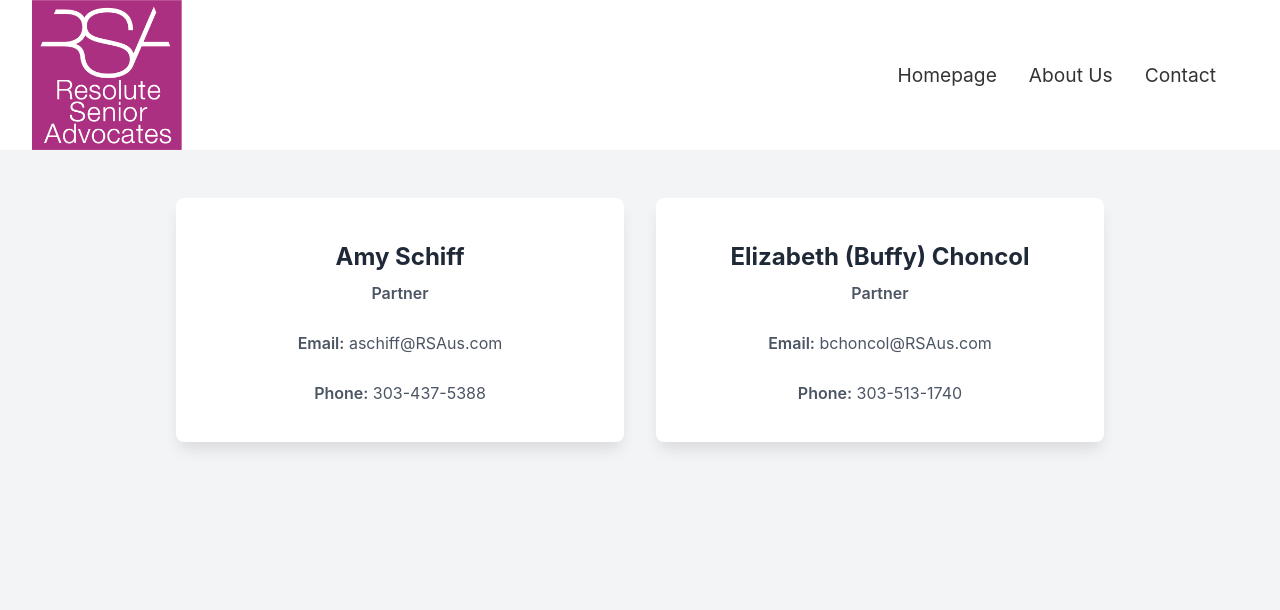
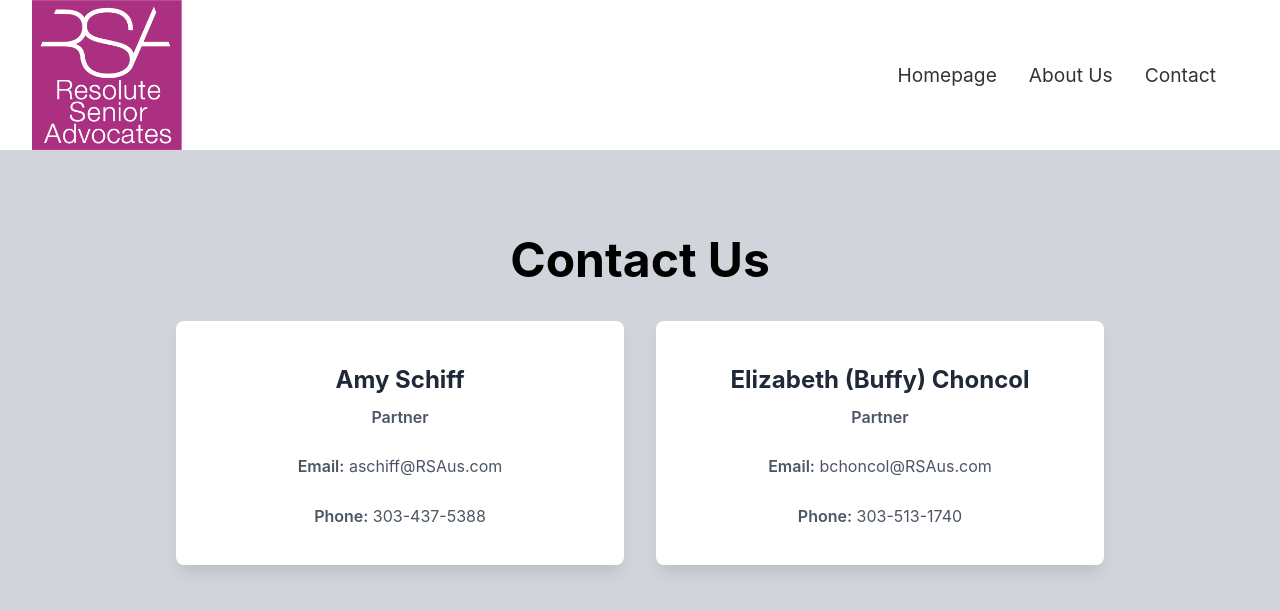
Before and after one commit to jhschiff/RSA_app, a React (Create React App) app: page /contact in a window 1280 px wide. Shown: the top 610 px of the page. Built offline with nearby package versions, Linux system fonts and the light colour scheme.

Commit message:
post flight

```diff
--- a/src/pages/aboutUsPage.css
+++ b/src/pages/aboutUsPage.css
@@ -19,8 +19,8 @@
 
 /* Company Section Styles */
 .company-section {
-  padding: 4rem 0;
-  background-color: white;
+  /* padding: 4rem 0; */
+  background-color: #d1d5db;
 }
 
 .company-description {
@@ -34,7 +34,8 @@
 
 /* Founders Section Styles */
 .founders-section {
-  padding: 4rem 0;
+  padding: 1rem 0;
+  background-color: #d1d5db;
 }
 
 .founders-grid {
--- a/src/pages/aboutUsPage.js
+++ b/src/pages/aboutUsPage.js
@@ -24,9 +24,9 @@ export default function AboutUsPage() {
       {/* Company Overview Section */}
       <section className="company-section">
         <div className="content-container">
-          <h1 className="section-title">Resolute Senior Advocates</h1>
+          <h1 className="section-title">About The Company</h1>
           <p className="company-description">
-            We empower older adults and their families by connecting them with the right resources and advocating for their needs. Our team provides guidance and support to help families navigate the complexities of elderly care for their loved ones.
+            Founded in 2025, Resolute Senior Advocates provides guidance and support to help families navigate the complexities of elderly care for their loved ones.
           </p>
         </div>
       </section>
--- a/src/pages/contactPage.css
+++ b/src/pages/contactPage.css
@@ -1,6 +1,6 @@
 .contact-page {
   min-height: 100vh;
-  background-color: rgb(243, 244, 246);
+  background-color: #d1d5db;
 }
 
 .contact-container {
@@ -51,3 +51,11 @@
 .contact-label {
   font-weight: 600;
 }
+
+.contact-header{
+  font-size: 1.5rem;
+  font-weight: 500;
+  color: black;
+  text-align: center;
+  margin-bottom: 2rem;
+}
--- a/src/pages/contactPage.js
+++ b/src/pages/contactPage.js
@@ -20,6 +20,9 @@ export default function ContactPage () {
       <div className="contact-page">
         <Navbar />
         <div className="contact-container">
+          <div className="contact-header">
+            <h1> Contact Us</h1>
+          </div>
           <div className="contact-cards-wrapper">
             {employees.map((employee, index) => (
               <div key={index} className="contact-card">
--- a/src/pages/homePage.css
+++ b/src/pages/homePage.css
@@ -115,7 +115,7 @@
 /* Features Section */
 .features-section {
   padding: 4rem 2rem;
-  background-color: #f7fafc;
+  background-color: white;
 }
 
 .features-grid {
@@ -152,7 +152,7 @@
   background-color: #d1d5db;
   color: #1a202c;
   text-align: center;
-  padding: 4rem 2rem;
+  padding: 2rem 1rem;
 }
 
 .cta-button {
--- a/src/pages/homePage.js
+++ b/src/pages/homePage.js
@@ -23,7 +23,7 @@ export default function Homepage() {
       {/* Services Section */}
       <section className="services-section">
         <div className="content-wrapper">
-          <h2 className="section-title">How We Can Help</h2>
+          <h2 className="section-title">How We Help</h2>
           <div className="services-grid">
             <div className="service-card">
               {/* <img src={seniorCare} alt="Senior Care Services" className="service-image" /> */}
```
Also changed, not shown: 11 other files (tests, documents, lock files or other folders).
